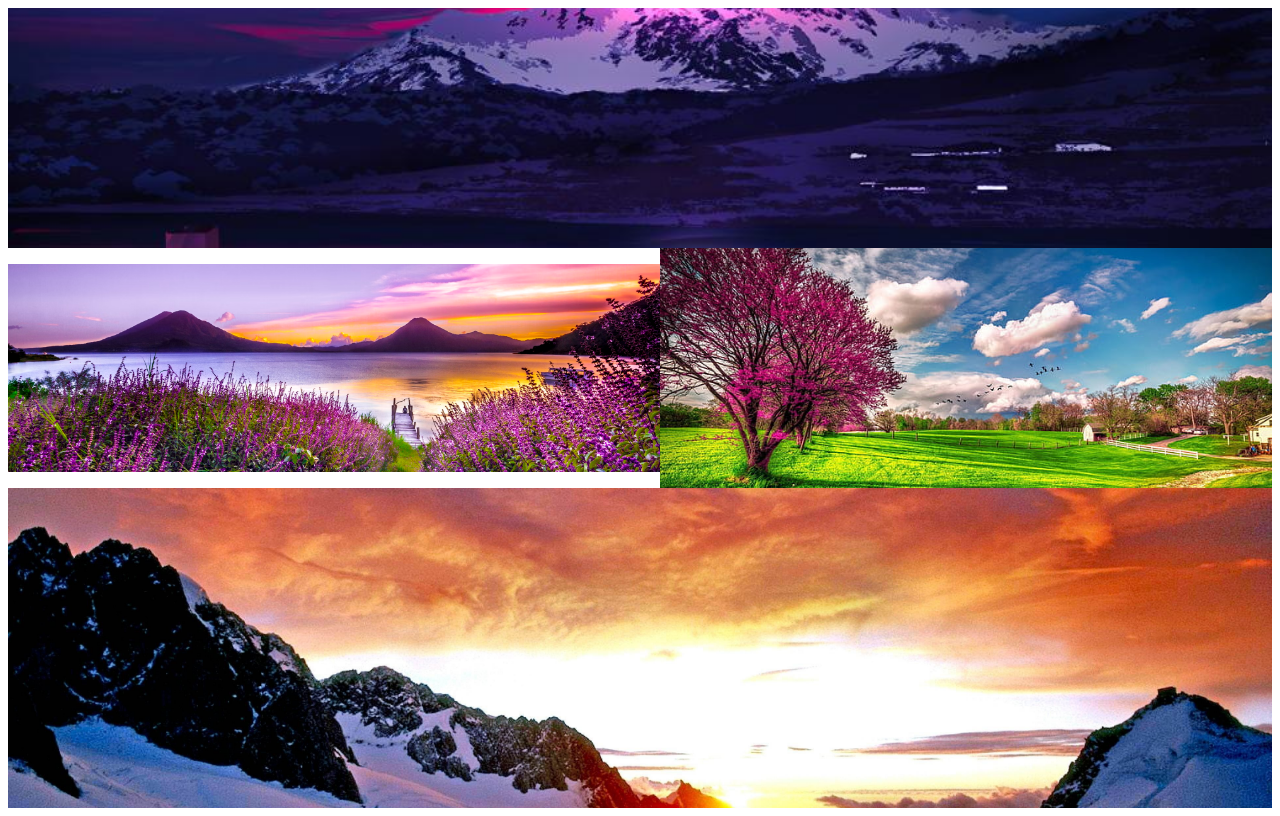
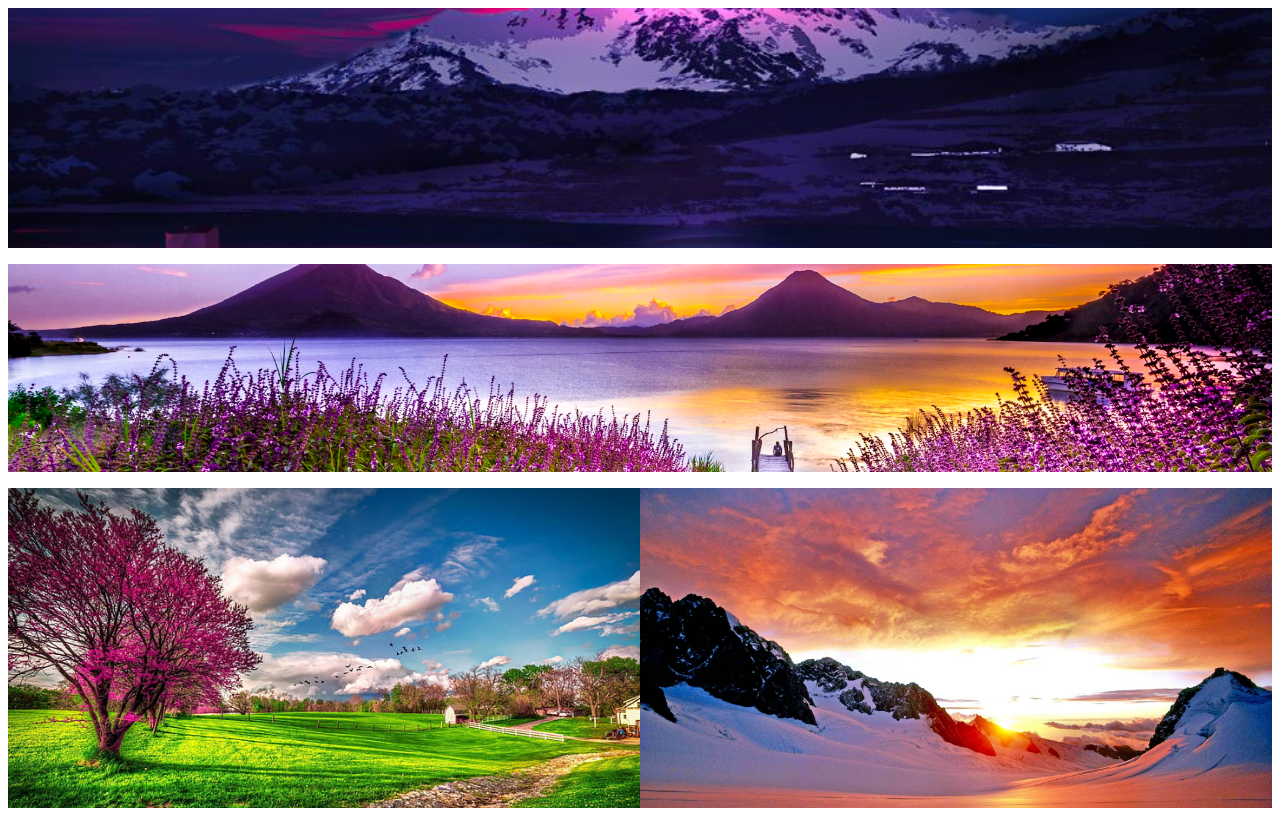
Before and after one commit to Lavkenpilar/layaut-abstracto-media-queries, a plain HTML site: page index.html in a window 1280 px wide. Drawn offline with Linux system fonts and the light colour scheme.

Commit message:
agrego-mediaqueries-large

```diff
--- a/assets/css/style.css
+++ b/assets/css/style.css
@@ -43,3 +43,11 @@ body {
         'd d'
     }
 }
+@media (min-width:992px){
+    body{
+        grid-template-areas:
+        'a a'
+        'b b'
+        'c d'
+    }
+}
```
